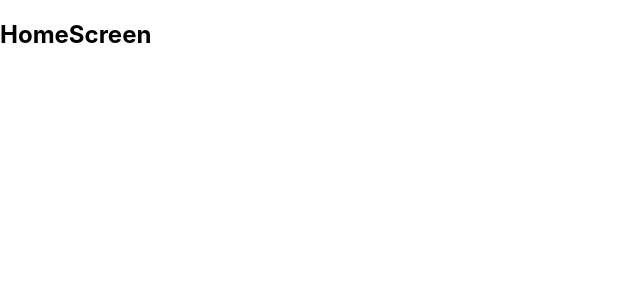
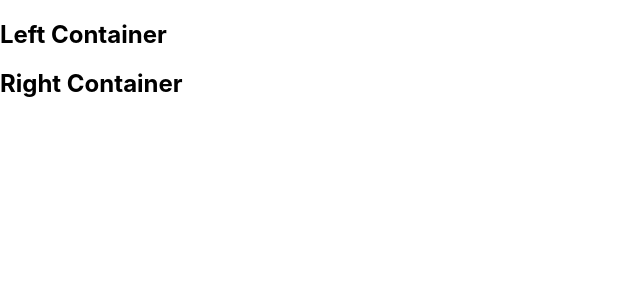
Before and after one commit to navanee1609/code-craft, a React (Create React App) app: page / in a window 1280 px wide. Shown: the top 300 px of the page, without its empty margins (0-640 px from the left). Built offline with nearby package versions, Linux system fonts and the light colour scheme.

Commit message:
Add Sass styles to HomeScreen and update component to use new styles
This diff adds a new Sass stylesheet for the HomeScreen component and updates the component to use the new styles. It also includes updates to package-lock.json

```diff
--- a/package.json
+++ b/package.json
@@ -10,6 +10,7 @@
     "react-dom": "^18.3.0",
     "react-router-dom": "^6.23.0",
     "react-scripts": "5.0.1",
+    "sass": "^1.75.0",
     "web-vitals": "^2.1.4"
   },
   "scripts": {
--- a/src/screens/HomeScreen/index.js
+++ b/src/screens/HomeScreen/index.js
@@ -1,3 +1,16 @@
+import './index.scss'
+
 export const HomeScreen=()=>{
-    return <h2>HomeScreen</h2>
+    return (
+        <div className='home-container'>
+            <div className='left-container'>
+                <h2>Left Container</h2>
+
+            </div>
+            <div className='right-container'>
+                <h2>Right Container</h2>
+            </div>
+
+        </div>
+    )
 }
```
Also changed, not shown: src/screens/HomeScreen/index.scss (added), 1 other file (tests, documents, lock files or other folders).
